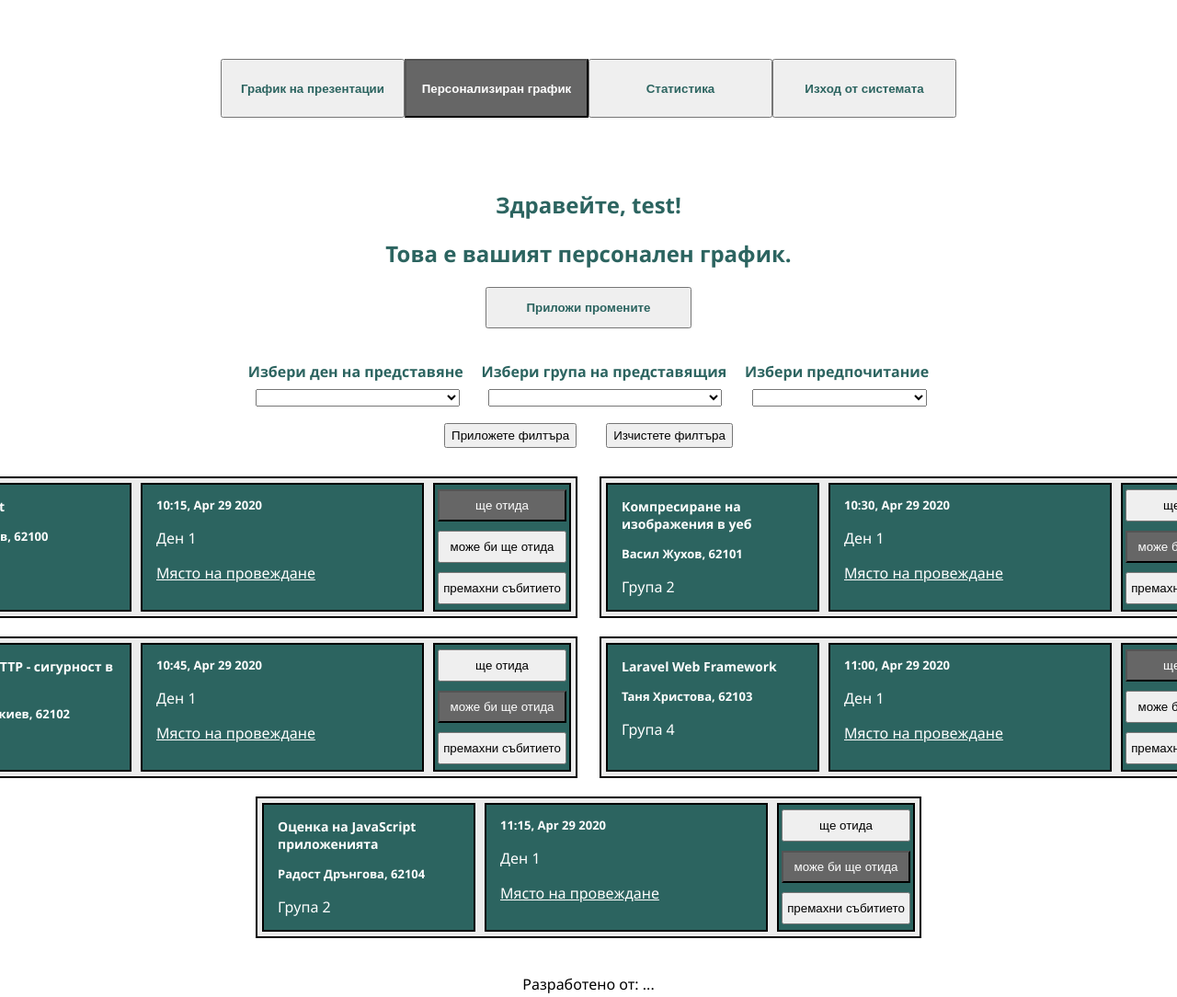
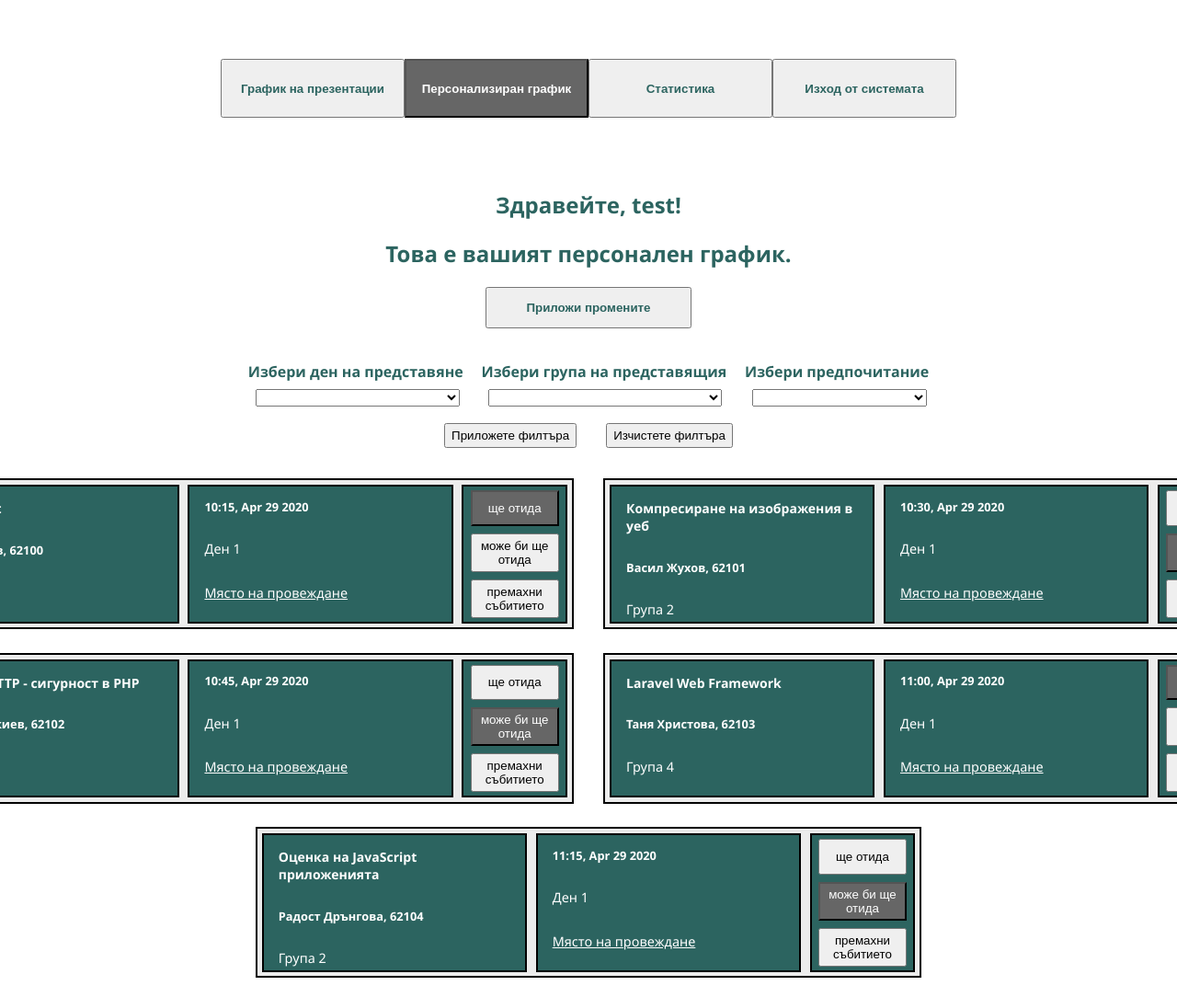
Before and after one commit to ivanchuchulski/fmi-front-end-project, a plain HTML site: page personal-schedule.html in a window 1280 px wide. Shown: the top 1084 px of the page at 92% size. Drawn offline with Linux system fonts and the light colour scheme.

Commit message:
refactor personal schedule main css

```diff
--- a/style/personal-schedule.css
+++ b/style/personal-schedule.css
@@ -133,28 +133,36 @@ main {
 	align-items: stretch;
 	justify-content: space-between;
 
+	height: 10rem;
 	width: 45rem;
-	height: 150px;
 
-	margin: 10px 0px;
+	margin: 0.8rem 0.8rem;
 
 	background-color: #ececec;
 	border: 2px solid black;
 }
 
 .details {
-	width: 300px;
+	display: flex;
+	flex-direction: column;
+	align-items: stretch;
 
-	margin: 5px 5px;
+	width: 18rem;
+
+	margin: 0.3rem;
 
 	border: 2px solid black;
 	background-color: #2c6460;
 }
 
 .timeinfo {
-	width: 400px;
+	display: flex;
+	flex-direction: column;
+	align-content: stretch;
 
-	margin: 5px 5px;
+	width: 18rem;
+
+	margin: 0.3rem;
 
 	border: 2px solid black;
 	background-color: #2c6460;
@@ -162,28 +170,34 @@ main {
 
 .preference {
 	display: flex;
-    flex-direction: column;
-    justify-content: space-around;
-    align-items: center;
+	flex-direction: column;
+	justify-content: space-around;
+	align-items: center;
 
-    width: 150px;
+	width: 7rem;
 
-	margin: 5px 5px;
+	margin: 0.3rem;
 
 	border: 2px solid black;
-    background-color: #2c6460;
+	background-color: #2c6460;
 }
 
 main p {
-	padding-left: 15px;
-	padding-right: 5px;
+	padding-left: 1rem;
+	padding-right: 0.3rem;
 
+	font-size: 0.9rem;
 	color: white;
+}
+
+.theme {
+	font-size: 0.875rem;
+	font-weight: bold;
 }
 
 .presenter,
 .date {
-	font-size: 13px;
+	font-size: 0.8rem;
 	font-weight: bold;
 }
 
@@ -191,19 +205,18 @@ main p {
 	color: white;
 }
 
-.theme {
-	font-size: 14px;
-	font-weight: bold;
+.placeAddress {
+	font-size: 0.65rem;
 }
 
 .preferenceButton {
-    width: 140px;
-    height: 35px;
-	margin: 5px 3px;
-	padding: 5px 3px;
+	width: 6rem;
+	height: 3rem;
+
+	margin: 0.25rem;
+	padding: 0.25rem;
 }
 
-body footer {
+footer {
 	grid-area: footer;
-	font-size: 16px;
 }
```
